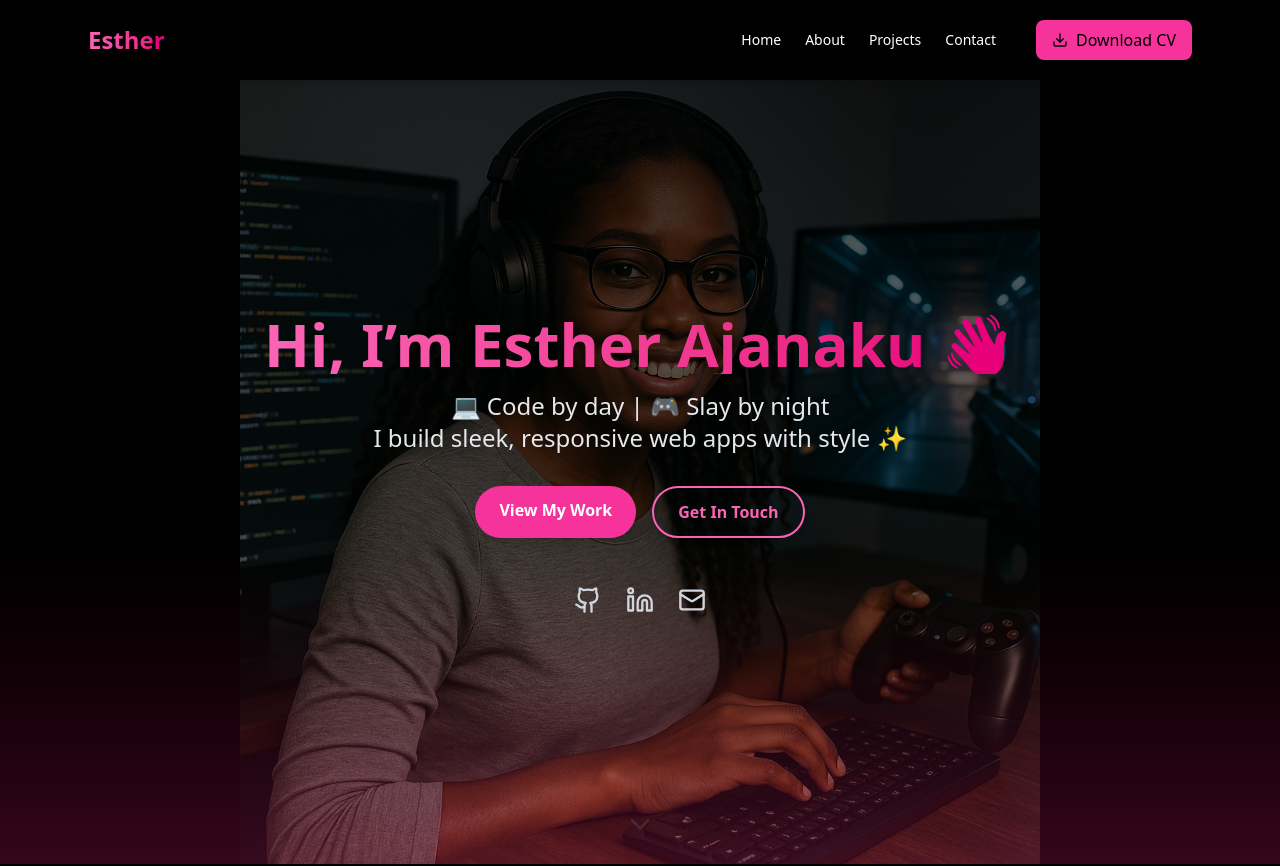
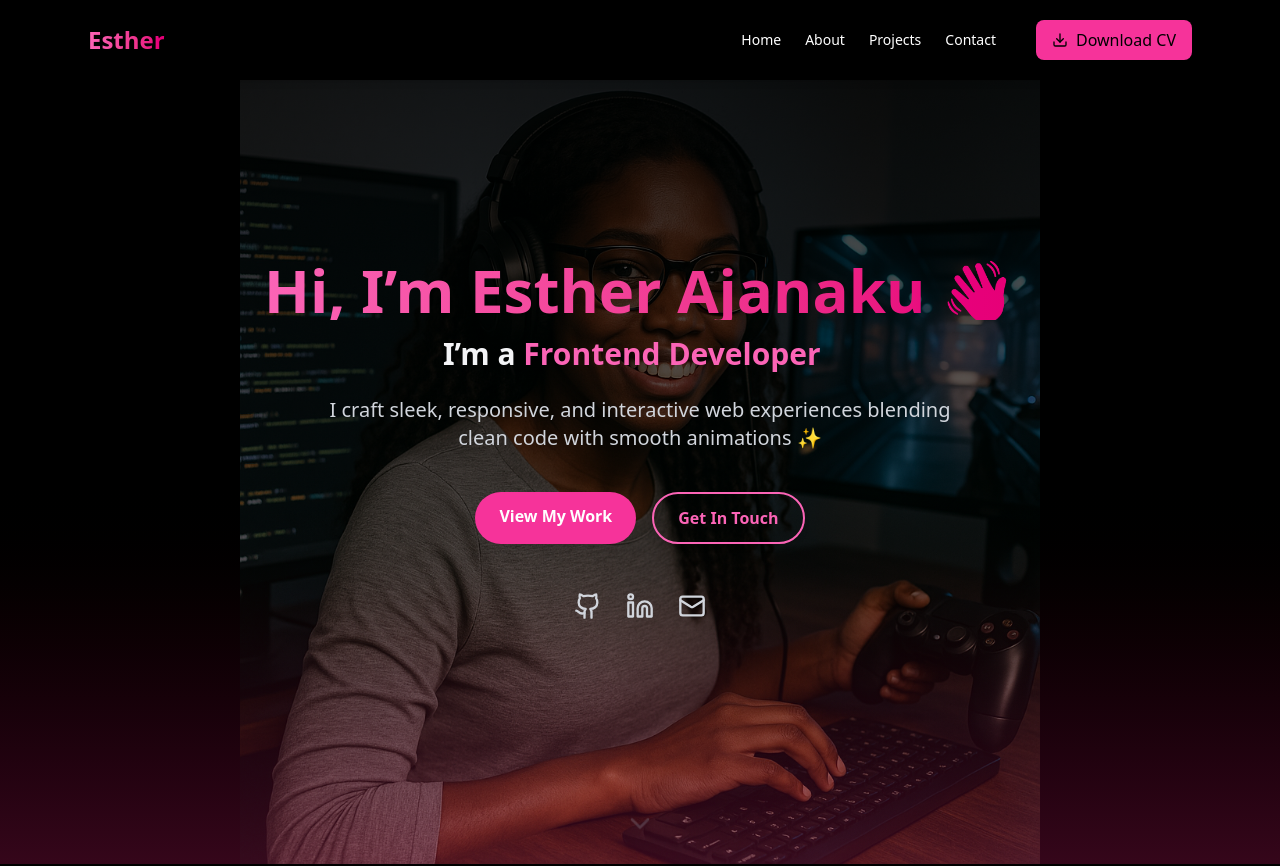
Before and after one commit to sweetesty/my-portfolio-website, a React (Vite) app: page / in a window 1280 px wide. Shown: the top 866 px of the page. Built offline with nearby package versions, Linux system fonts and the light colour scheme.

Commit message:
animations

```diff
--- a/package.json
+++ b/package.json
@@ -16,7 +16,9 @@
     "lucide-react": "^0.543.0",
     "react": "^19.1.1",
     "react-dom": "^19.1.1",
+    "react-icons": "^5.5.0",
     "react-router-dom": "^7.8.2",
+    "react-simple-typewriter": "^5.0.1",
     "tailwindcss": "^4.1.13"
   },
   "devDependencies": {
--- a/src/component/Footer.jsx
+++ b/src/component/Footer.jsx
@@ -27,7 +27,7 @@ const Footer = () => {
           <h3 className="text-xl font-bold text-pink-500">Quick Links</h3>
           <ul className="space-y-2">
             <li>
-              <a href="/home" className="hover:text-pink-500 transition-colors">
+              <a href="/" className="hover:text-pink-500 transition-colors">
                 Home
               </a>
             </li>
--- a/src/component/Hero.jsx
+++ b/src/component/Hero.jsx
@@ -1,9 +1,20 @@
 import React from "react";
+import { motion } from "framer-motion";
+import { Typewriter } from "react-simple-typewriter";
+import heroImage from "../assets/a-girl.png";
+import { SiJavascript, SiTypescript, SiReact, SiTailwindcss, SiMongodb, SiHtml5, SiCss3, SiFigma } from "react-icons/si";
+import { FaNodeJs } from "react-icons/fa6";
 import { Github, Linkedin, Mail, ChevronDown } from "lucide-react";
-import { motion } from "framer-motion";
-import heroImage from "../assets/a-girl.png";
 
-
+const techIcons = [
+  { Icon: SiJavascript },
+  { Icon: SiTypescript },
+  { Icon: SiReact },
+  { Icon: SiTailwindcss },
+  { Icon: FaNodeJs },
+  { Icon: SiFigma },
+  { Icon: SiMongodb },
+];
 
 function Hero() {
   const scrollToAbout = () => {
@@ -11,7 +22,8 @@ function Hero() {
   };
 
   return (
-    <section className="relative min-h-screen flex flex-col">
+    <section className="relative min-h-screen flex flex-col overflow-hidden">
+      {/* Background Image */}
       <div
         className="absolute inset-0 bg-center bg-no-repeat"
         style={{
@@ -20,88 +32,99 @@ function Hero() {
           backgroundColor: "black",
         }}
       />
+      <div className="absolute inset-0 bg-gradient-to-b from-black/80 via-black/60 to-pink-900/40" />
 
-      <div className="absolute inset-0 bg-gradient-to-b from-black/70 via-black/60 to-pink-900/40" />
-
-
-
+      {/* Content */}
       <div className="relative z-10 flex-1 flex flex-col items-center justify-center text-center px-4">
+        {/* Name */}
         <motion.h1
           initial={{ opacity: 0, y: -40 }}
           animate={{ opacity: 1, y: 0 }}
           transition={{ duration: 1 }}
-          className="text-4xl md:text-6xl  font-bold mb-4 bg-gradient-to-r from-pink-400 to-pink-600 bg-clip-text text-transparent">
-
+          className="text-4xl md:text-6xl font-bold mb-4 bg-gradient-to-r from-pink-400 to-pink-600 bg-clip-text text-transparent relative"
+        >
           Hi, I’m Esther Ajanaku 👋
         </motion.h1>
 
+        {/* Typewriter Role */}
+        <motion.h2
+          initial={{ opacity: 0 }}
+          animate={{ opacity: 1 }}
+          transition={{ duration: 1, delay: 0.5 }}
+          className="text-xl md:text-3xl font-semibold text-gray-100 mb-6"
+        >
+          I’m a{" "}
+          <span className="text-pink-400">
+            <Typewriter
+              words={["FullStack Developer", "Frontend Developer","React Developer", "Web Developer", "UI/UX Designer", "Creative Coder", "Animation and Motion Designer", "Backend Developer",
+                "Problem solver and bug fixer", "Tech Enthusiast", "E-commerce app builder" ]}
+              loop
+              cursor
+              cursorStyle="|"
+              typeSpeed={80}
+              deleteSpeed={50}
+              delaySpeed={1200}
+            />
+          </span>
+        </motion.h2>
+
+        {/* Tagline */}
         <motion.p
           initial={{ opacity: 0 }}
           animate={{ opacity: 1 }}
-          transition={{ duration: 1.2, delay: 0.5 }}
-          className="text-lg md:text-2xl text-gray-200 mb-8 max-w-2xl"
+          transition={{ duration: 1, delay: 0.8 }}
+          className="text-base md:text-xl text-gray-300 mb-10 max-w-2xl"
         >
-          💻 Code by day | 🎮 Slay by night <br />
-          I build sleek, responsive web apps with style ✨
+          I craft sleek, responsive, and interactive web experiences
+          blending clean code with smooth animations ✨
         </motion.p>
+
 
         <motion.div
           initial={{ opacity: 0, scale: 0.9 }}
           animate={{ opacity: 1, scale: 1 }}
-          transition={{ duration: 1, delay: 1 }}
+          transition={{ duration: 0.8, delay: 1.1 }}
           className="flex flex-wrap gap-4 justify-center mb-12"
         >
           <a
             href="/projects"
-            className="px-6 py-3 rounded-full bg-pink-500 text-white font-semibold
-                       hover:bg-pink-600 active:bg-pink-700 transition
-                       shadow-lg hover:shadow-pink-500/70"
+            className="px-6 py-3 rounded-full bg-pink-500 text-white font-semibold hover:bg-pink-600 transition shadow-lg hover:shadow-pink-500/60"
           >
             View My Work
           </a>
           <a
             href="mailto:estherolukorede12@gmail.com"
-            className="px-6 py-3 rounded-full border-2 border-pink-400 text-pink-400 font-semibold
-                       hover:bg-pink-500 hover:text-white active:bg-pink-600 active:text-white transition
-                       shadow-md hover:shadow-pink-400/70"
+            className="px-6 py-3 rounded-full border-2 border-pink-400 text-pink-400 font-semibold hover:bg-pink-500 hover:text-white transition shadow-md hover:shadow-pink-400/60"
           >
             Get In Touch
           </a>
         </motion.div>
 
+
         <motion.div
-          className="flex gap-6 justify-center"
+          className="flex gap-6 justify-center mb-12"
           initial="hidden"
           animate="visible"
           variants={{
             hidden: { opacity: 0 },
-            visible: {
-              opacity: 1,
-              transition: { staggerChildren: 0.3 },
-            },
+            visible: { opacity: 1, transition: { staggerChildren: 0.25 } },
           }}
         >
-          <motion.a
-            variants={{ hidden: { opacity: 0, y: 20 }, visible: { opacity: 1, y: 0 } }}
-            href="https://github.com/sweetesty"
-            className="text-gray-300 hover:text-pink-500 transition-colors"
-          >
-            <Github size={28} />
-          </motion.a>
-          <motion.a
-            variants={{ hidden: { opacity: 0, y: 20 }, visible: { opacity: 1, y: 0 } }}
-            href="https://www.linkedin.com/in/queen-esther-ajanaku-52197b34a"
-            className="text-gray-300 hover:text-pink-500 transition-colors"
-          >
-            <Linkedin size={28} />
-          </motion.a>
-          <motion.a
-            variants={{ hidden: { opacity: 0, y: 20 }, visible: { opacity: 1, y: 0 } }}
-            href="mailto:estherolukorede12@gmail.com"
-            className="text-gray-300 hover:text-pink-500 transition-colors"
-          >
-            <Mail size={28} />
-          </motion.a>
+          {[
+            { Icon: Github, link: "https://github.com/sweetesty" },
+            { Icon: Linkedin, link: "https://www.linkedin.com/in/queen-esther-ajanaku-52197b34a" },
+            { Icon: Mail, link: "mailto:estherolukorede12@gmail.com" },
+          ].map(({ Icon, link }, i) => (
+            <motion.a
+              key={i}
+              href={link}
+              variants={{ hidden: { opacity: 0, y: 15 }, visible: { opacity: 1, y: 0 } }}
+              whileHover={{ scale: 1.2 }}
+              className="text-gray-300 hover:text-pink-500 transition-colors"
+            >
+              <Icon size={28} />
+            </motion.a>
+          ))}
         </motion.div>
       </div>
 
@@ -110,7 +133,7 @@ function Hero() {
         initial={{ opacity: 0, y: 10 }}
         animate={{ opacity: 1, y: 0 }}
         transition={{ duration: 1, delay: 1.5, repeat: Infinity, repeatType: "mirror" }}
-        className="absolute bottom-8 left-1/2 transform -translate-x-1/2 text-gray-400 hover:text-pink-500 transition-colors"
+        className="absolute bottom-8 left-1/2 -translate-x-1/2 text-gray-400 hover:text-pink-500 transition"
       >
         <ChevronDown size={32} />
       </motion.button>
```
Also changed, not shown: src/pages/About.jsx (+88 -40 lines), 1 other file (tests, documents, lock files or other folders).
